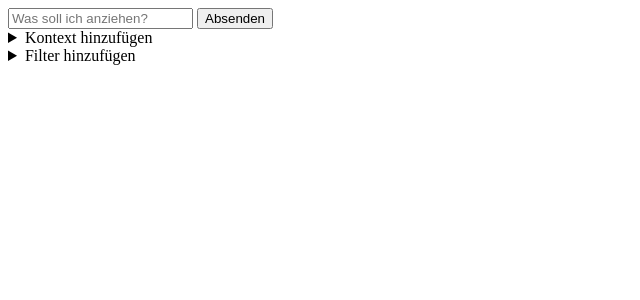
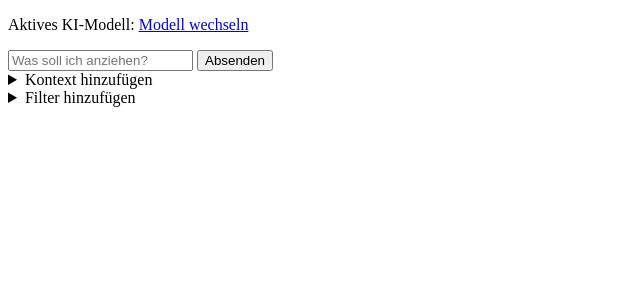
Before and after one commit to Mister-Calvin/Smart-Wardrobe, a FastAPI app: page /input in a window 1280 px wide. Shown: the top 300 px of the page, without its empty margins (0-640 px from the left). Run offline with FastAPI, Linux system fonts and the light colour scheme.

Commit message:
feat(ui): show active provider on outfit request form
Display the landing-page AI provider above the outfit request form and link back to the wardrobe page so users can deliberately switch models. Remove the obsolete complete-outfit checkbox because the current input route no longer accepts or uses that field.

```diff
--- a/templates/input_for_llm.html
+++ b/templates/input_for_llm.html
@@ -7,6 +7,16 @@
 <body>
 
 <form action="/input" method="post">
+<p>
+   Aktives KI-Modell:
+  <strong>
+    {{ selected_ai_provider|upper }}
+  </strong>
+
+  <a href="/">
+    Modell wechseln
+  </a>
+</p>
   <input type="text" name="user_input" placeholder="Was soll ich anziehen?" required>
   <button type="submit">Absenden</button>
 
@@ -161,12 +171,6 @@
       </select>
     </p>
 
-    <p>
-      <label>
-        <input type="checkbox" name="complete_outfit" value="1">
-        Outfit vervollständigen (Top, Bottom & Schuhe sicherstellen)
-      </label>
-    </p>
 
   </details>
 
```
